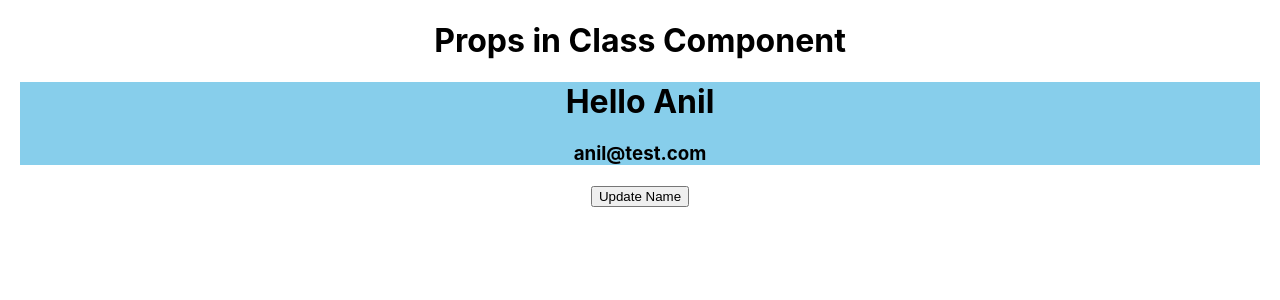
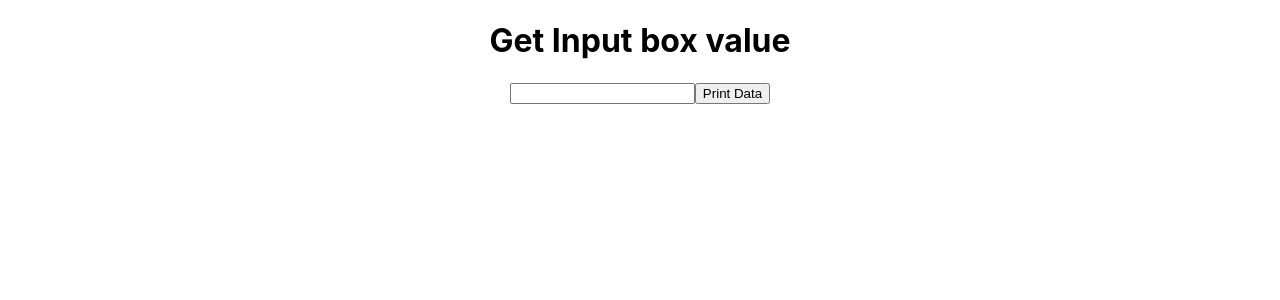
Before and after one commit to Deepakiit17/React_Tutorial, a React (Create React App) app: page / in a window 1280 px wide. Shown: the top 300 px of the page. Built offline with nearby package versions, Linux system fonts and the light colour scheme.

Commit message:
get input box value

```diff
--- a/src/App.js
+++ b/src/App.js
@@ -1,25 +1,24 @@
-import React from "react";
+import React, { useState } from "react";
 import "./App.css";
 import Student from "./Student";
 
-class App extends React.Component {
-  constructor() {
-    super();
-    this.state = {
-      name: "Anil",
-    };
+function App() {
+  const [data, setData] = useState(null);
+  const [print, setPrint] = useState(false);
+
+  function getData(val) {
+    console.warn(val.target.value);
+    setData(val.target.value);
+    setPrint(false);
   }
-  render() {
-    return (
-      <div className="App">
-        <h1>Props in Class Component</h1>
-        <Student name={this.state.name} email="anil@test.com" />
-        <button onClick={() => this.setState({ name: "Sidhu" })}>
-          Update Name
-        </button>
-      </div>
-    );
-  }
+  return (
+    <div className="App">
+      {print ? <h1>{data}</h1> : null}
+      <h1>Get Input box value</h1>
+      <input type="text" onChange={getData} />
+      <button onClick={() => setPrint(true)}>Print Data</button>
+    </div>
+  );
 }
 
 export default App;
```
